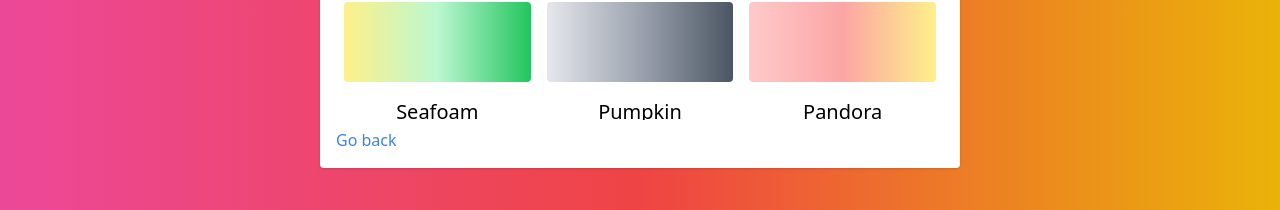
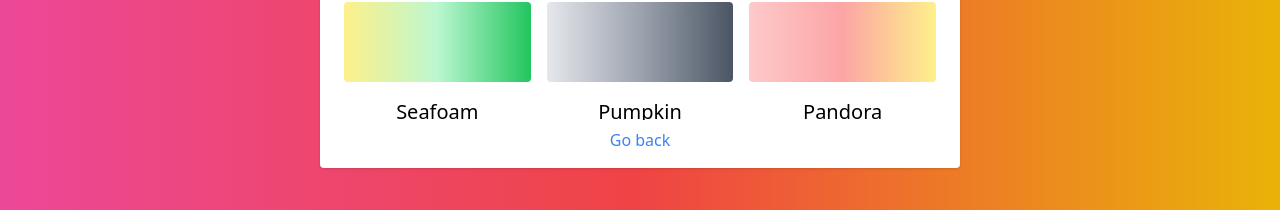
Before and after one commit to yap8/chat, a React (Create React App) app in the folder client/: page /settings/background in a window 1280 px wide. Shown: the part 499-709 px from the top of the page. Built offline with nearby package versions, Linux system fonts and the light colour scheme.

Commit message:
reworked go back button

```diff
--- a/client/src/pages/Settings/Background.js
+++ b/client/src/pages/Settings/Background.js
@@ -1,17 +1,20 @@
 import PerfectScrollbar from 'react-perfect-scrollbar'
 import 'react-perfect-scrollbar/dist/css/styles.css'
+import { useNavigate } from "react-router-dom"
 import { useDispatch } from 'react-redux'
-import { Link } from "react-router-dom"
 
 import { setBackground } from '../../redux/actions/backgroundActions'
 import gradients from "../../assets/data/gradients"
 
 const Background = () => {
   const dispatch = useDispatch()
+  const navigate = useNavigate()
 
   const handleChangeTheme = (name) => {
     dispatch(setBackground(name))
   }
+
+  const handleGoBack = () => navigate(-1)
 
   return (
     <div className="h-4/6 w-1/2 p-2 bg-white shadow rounded dark:bg-slate-800 flex flex-col">
@@ -29,7 +32,10 @@ const Background = () => {
           </div>
         ))}
       </PerfectScrollbar>
-      <Link to="/settings" className="p-2 text-blue-500 hover:underline">Go back</Link>
+      <button
+        className="p-2 text-blue-500 hover:underline w-full"
+        onClick={handleGoBack}
+      >Go back</button>
     </div>
   )
 }
--- a/client/src/pages/Settings/Theme.js
+++ b/client/src/pages/Settings/Theme.js
@@ -1,15 +1,19 @@
 import { useDispatch } from 'react-redux'
-import { Link } from 'react-router-dom'
+import { useNavigate } from 'react-router-dom'
 
 import { setTheme } from '../../redux/actions/themeActions'
 import Button from '../../components/Button'
 
 const Theme = () => {
+  const navigate = useNavigate()
   const dispatch = useDispatch()
 
   const handleThemeChange = (theme) => {
     dispatch(setTheme(theme))
   }
+
+
+  const handleGoBack = () => navigate(-1)
 
   return (
     <div className="p-4 sm:w-1/2 md:w-1/4 bg-white shadow rounded dark:bg-slate-800">
@@ -22,7 +26,10 @@ const Theme = () => {
         className="text-center mb-2"
         onClick={() => handleThemeChange('dark')}
       >Dark</Button>
-      <Link to="/settings" className="text-blue-500 hover:underline">Go back</Link>
+      <button
+        className="text-blue-500 hover:underline w-full"
+        onClick={handleGoBack}
+      >Go back</button>
     </div>
   )
 }
--- a/client/src/pages/Settings/index.js
+++ b/client/src/pages/Settings/index.js
@@ -1,17 +1,23 @@
-import { Link } from "react-router-dom"
+import { useNavigate } from "react-router-dom"
 
 import Button from "../../components/Button"
-
 import Background from "./Background"
 import Theme from "./Theme"
 
 const Settings = () => {
+  const navigate = useNavigate()
+
+  const handleGoBack = () => navigate(-1)
+
   return (
     <div className="p-4 sm:w-1/2 md:w-1/4 bg-white shadow rounded dark:bg-slate-800">
       <h1 className="text-xl text-center mb-2 dark:text-white">Settings</h1>
       <Button tag="Link" to="/settings/background" className="text-center mb-2">Background</Button>
       <Button tag="Link" to="/settings/theme" className="text-center mb-2">Theme</Button>
-      <Link to="/" className="text-blue-500 hover:underline">Go back</Link>
+      <button
+        className="text-blue-500 hover:underline w-full"
+        onClick={handleGoBack}
+      >Go back</button>
     </div>
   )
 }
```
